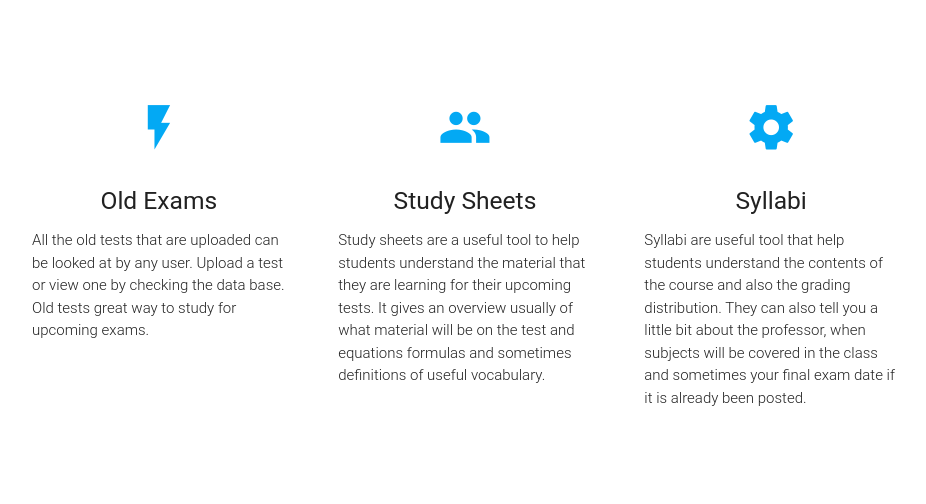
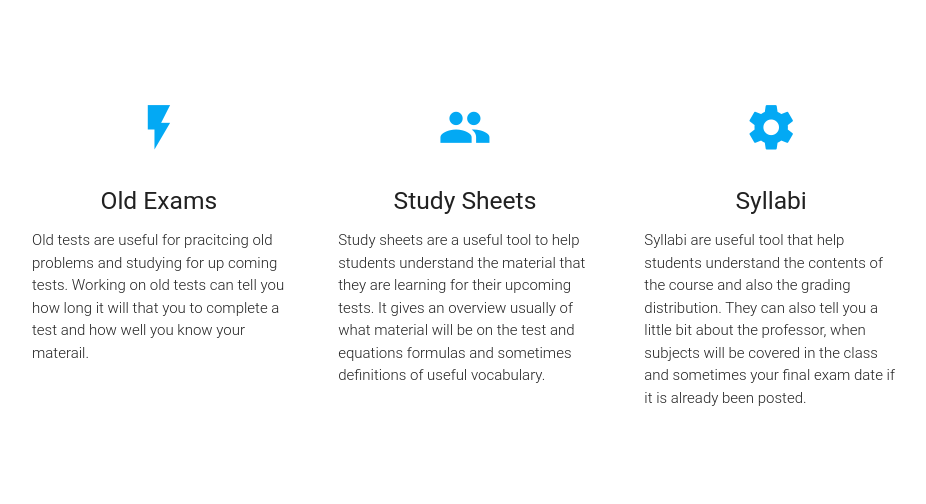
Before and after one commit to Au1st3in/spring2017-ssw215-flask, a Flask app: page /about in a window 1280 px wide. Shown: the part 379-883 px from the top of the page, without its empty margins (175-1101 px from the left). Run offline with Flask 2, Linux system fonts and the light colour scheme; some web fonts are replaced.

Commit message:
change the test description

```diff
--- a/templates/index.html
+++ b/templates/index.html
@@ -40,7 +40,7 @@
             <div class="icon-block">
               <h2 class="center light-blue-text"><i class="material-icons">flash_on</i></h2>
               <h5 class="center">Old Exams</h5>
-              <p class="light">All the old tests that are uploaded can be looked at by any user. Upload a test or view one by checking the data base. Old tests great way to study for upcoming exams. </p>
+              <p class="light">Old tests are useful for pracitcing old problems and studying for up coming tests. Working on old tests can tell you how long it will that you to complete a test and how well you know your materail. </p>
             </div>
           </div>
           <div class="col s12 m4">
```
